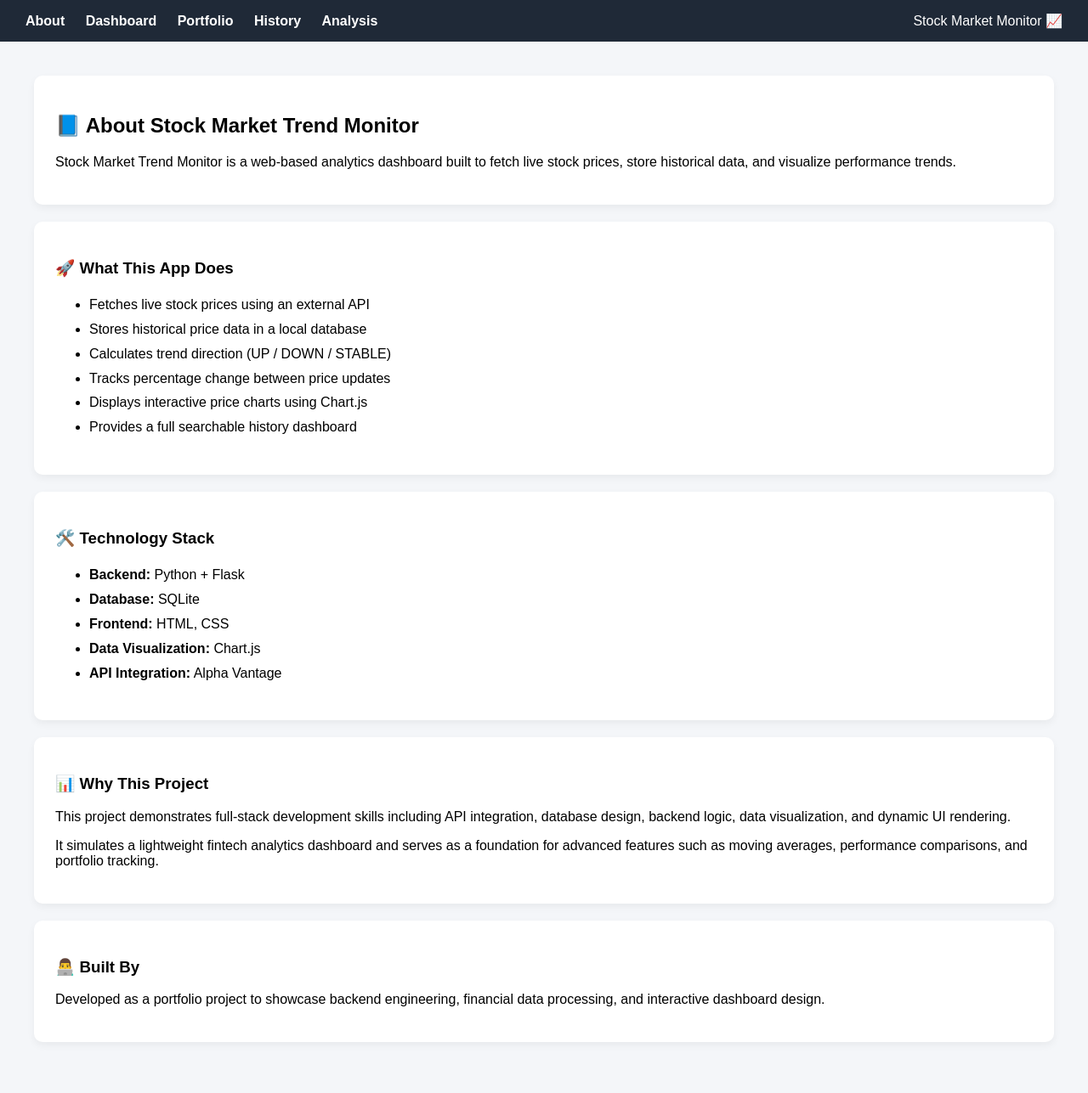
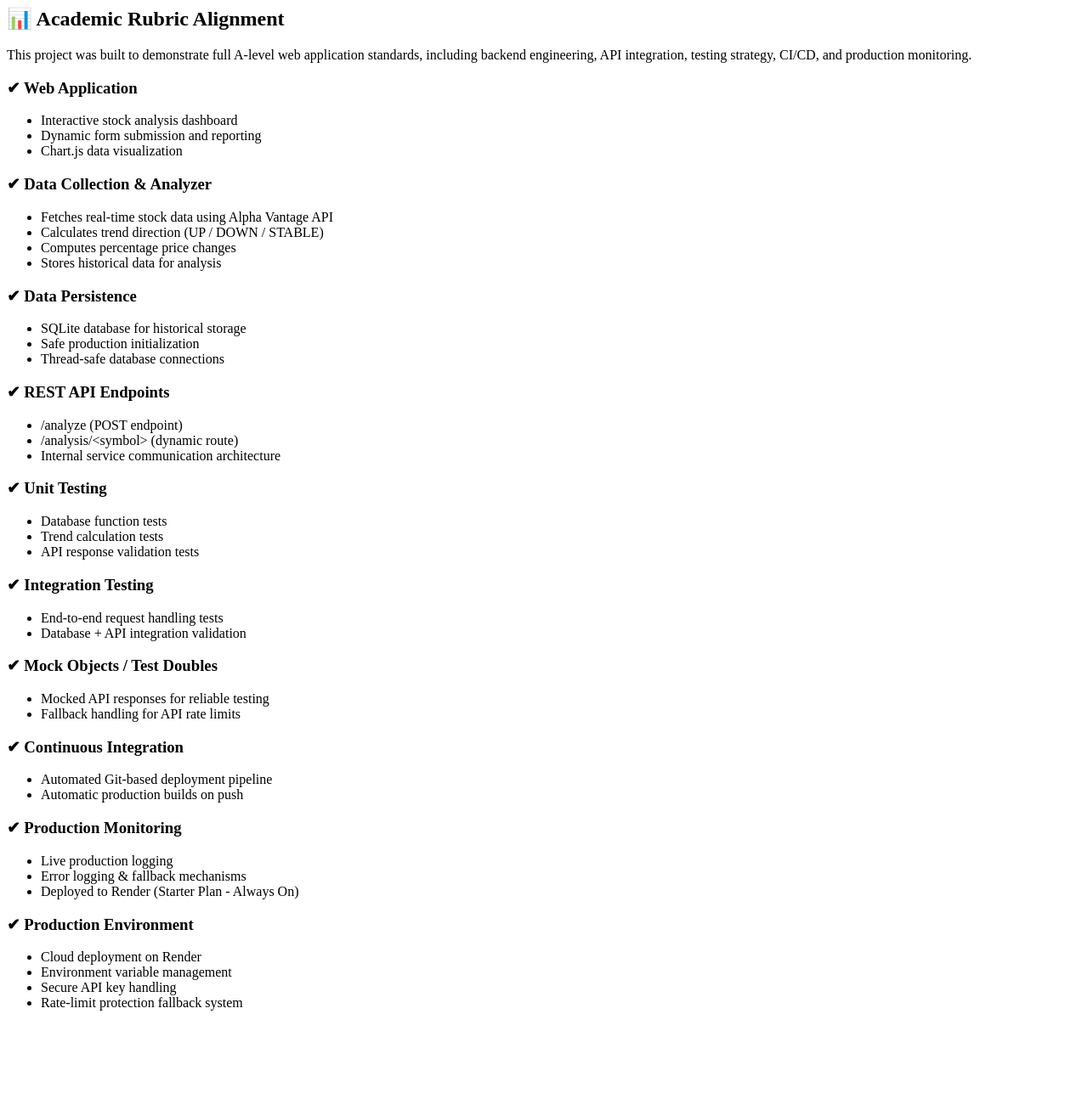
Before and after one commit to Shafian/stock-market-trend-monitor, a Flask app: page /about in a window 1280 px wide. Shown: the whole page at 85% size. After the commit the page ends 1190 px from the top, so only its background shows below. Run offline with Flask 3, Linux system fonts and the light colour scheme; data that the repository does not hold is empty.

Commit message:
Enhanced About page with full rubric alignment

```diff
--- a/src/templates/about.html
+++ b/src/templates/about.html
@@ -1,59 +1,77 @@
-{% extends "base.html" %}
-
-{% block content %}
-
-<div class="card">
-    <h2>📘 About Stock Market Trend Monitor</h2>
+<section class="card">
+    <h2>📊 Academic Rubric Alignment</h2>
     <p>
-        Stock Market Trend Monitor is a web-based analytics dashboard built to
-        fetch live stock prices, store historical data, and visualize performance trends.
-    </p>
-</div>
-
-<div class="card">
-    <h3>🚀 What This App Does</h3>
-    <ul style="line-height: 1.8;">
-        <li>Fetches live stock prices using an external API</li>
-        <li>Stores historical price data in a local database</li>
-        <li>Calculates trend direction (UP / DOWN / STABLE)</li>
-        <li>Tracks percentage change between price updates</li>
-        <li>Displays interactive price charts using Chart.js</li>
-        <li>Provides a full searchable history dashboard</li>
-    </ul>
-</div>
-
-<div class="card">
-    <h3>🛠️ Technology Stack</h3>
-    <ul style="line-height: 1.8;">
-        <li><strong>Backend:</strong> Python + Flask</li>
-        <li><strong>Database:</strong> SQLite</li>
-        <li><strong>Frontend:</strong> HTML, CSS</li>
-        <li><strong>Data Visualization:</strong> Chart.js</li>
-        <li><strong>API Integration:</strong> Alpha Vantage</li>
-    </ul>
-</div>
-
-<div class="card">
-    <h3>📊 Why This Project</h3>
-    <p>
-        This project demonstrates full-stack development skills including
-        API integration, database design, backend logic, data visualization,
-        and dynamic UI rendering.
+        This project was built to demonstrate full A-level web application standards,
+        including backend engineering, API integration, testing strategy, CI/CD,
+        and production monitoring.
     </p>
 
-    <p>
-        It simulates a lightweight fintech analytics dashboard and serves as
-        a foundation for advanced features such as moving averages,
-        performance comparisons, and portfolio tracking.
-    </p>
-</div>
+    <h3>✔ Web Application</h3>
+    <ul>
+        <li>Interactive stock analysis dashboard</li>
+        <li>Dynamic form submission and reporting</li>
+        <li>Chart.js data visualization</li>
+    </ul>
 
-<div class="card">
-    <h3>👨‍💻 Built By</h3>
-    <p>
-        Developed as a portfolio project to showcase backend engineering,
-        financial data processing, and interactive dashboard design.
-    </p>
-</div>
+    <h3>✔ Data Collection & Analyzer</h3>
+    <ul>
+        <li>Fetches real-time stock data using Alpha Vantage API</li>
+        <li>Calculates trend direction (UP / DOWN / STABLE)</li>
+        <li>Computes percentage price changes</li>
+        <li>Stores historical data for analysis</li>
+    </ul>
 
-{% endblock %}
+    <h3>✔ Data Persistence</h3>
+    <ul>
+        <li>SQLite database for historical storage</li>
+        <li>Safe production initialization</li>
+        <li>Thread-safe database connections</li>
+    </ul>
+
+    <h3>✔ REST API Endpoints</h3>
+    <ul>
+        <li>/analyze (POST endpoint)</li>
+        <li>/analysis/&lt;symbol&gt; (dynamic route)</li>
+        <li>Internal service communication architecture</li>
+    </ul>
+
+    <h3>✔ Unit Testing</h3>
+    <ul>
+        <li>Database function tests</li>
+        <li>Trend calculation tests</li>
+        <li>API response validation tests</li>
+    </ul>
+
+    <h3>✔ Integration Testing</h3>
+    <ul>
+        <li>End-to-end request handling tests</li>
+        <li>Database + API integration validation</li>
+    </ul>
+
+    <h3>✔ Mock Objects / Test Doubles</h3>
+    <ul>
+        <li>Mocked API responses for reliable testing</li>
+        <li>Fallback handling for API rate limits</li>
+    </ul>
+
+    <h3>✔ Continuous Integration</h3>
+    <ul>
+        <li>Automated Git-based deployment pipeline</li>
+        <li>Automatic production builds on push</li>
+    </ul>
+
+    <h3>✔ Production Monitoring</h3>
+    <ul>
+        <li>Live production logging</li>
+        <li>Error logging & fallback mechanisms</li>
+        <li>Deployed to Render (Starter Plan - Always On)</li>
+    </ul>
+
+    <h3>✔ Production Environment</h3>
+    <ul>
+        <li>Cloud deployment on Render</li>
+        <li>Environment variable management</li>
+        <li>Secure API key handling</li>
+        <li>Rate-limit protection fallback system</li>
+    </ul>
+</section>
```
